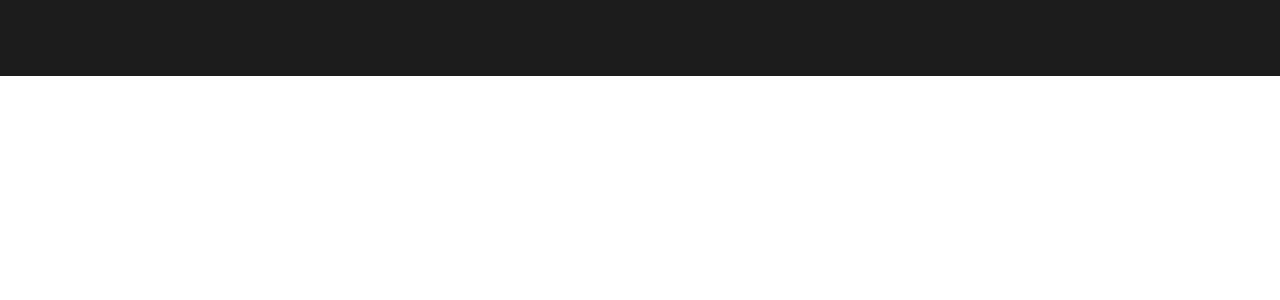
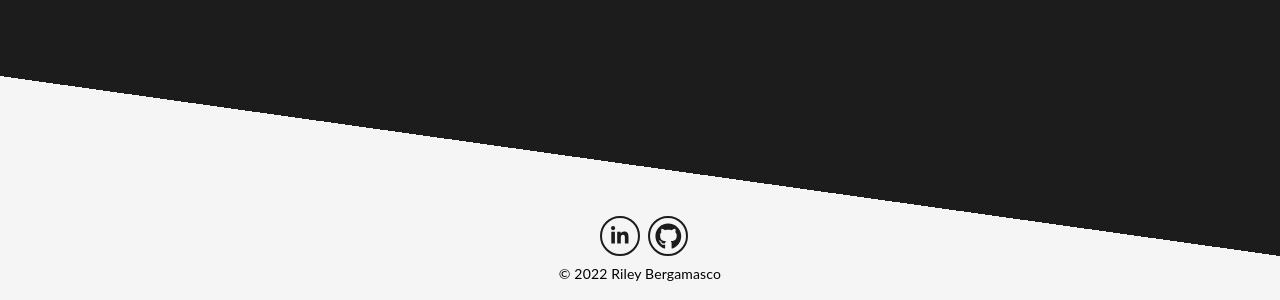
Before and after one commit to rlbergamasco/portfolio-v3, a React (Create React App) app: page /graphics in a window 1280 px wide. Shown: the part 724-1024 px from the top of the page. Before the commit the page ends 800 px from the top, so only its background shows below. Built offline with nearby package versions, Linux system fonts and the light colour scheme.

Commit message:
Created footer

```diff
--- a/src/App.js
+++ b/src/App.js
@@ -2,6 +2,7 @@
 import { Routes, Route } from 'react-router-dom';
 import { Box, createTheme, ThemeProvider } from '@mui/material';
 import { HomePage, GraphicsPage } from 'pages';
+import { Footer } from 'components';
 
 const ROUTES = [
   {
@@ -83,6 +84,7 @@
             />
           ))}
         </Routes>
+        <Footer />
       </Box>
     </ThemeProvider>
   );
--- /dev/null
+++ b/src/components/Footer.jsx
@@ -0,0 +1,16 @@
+import { Box, Typography } from '@mui/material';
+import { TriangleBackground, SocialButtons } from 'components';
+
+const Footer = () => {
+    return (
+        <Box sx={{ backgroundColor: '#f5f5f5', pb: 2 }}>
+            <TriangleBackground height="180px" width="100vw" />
+            <Box sx={{ mt: -5 }}>
+                <Box sx={{ display: 'flex', justifyContent: 'center', pb: 1 }}><SocialButtons /></Box>
+                <Typography color="textSecondary" textAlign="center" variant="body2">&copy; 2022 Riley Bergamasco</Typography>
+            </Box>
+        </Box>
+    );
+};
+
+export { Footer };
--- a/src/components/SocialButtons.jsx
+++ b/src/components/SocialButtons.jsx
@@ -8,7 +8,7 @@
         {
             icon: faLinkedinIn,
             url: "https://www.linkedin.com/in/rileybergamasco/",
-            size: "md"
+            size: "1x"
         },
         {
             icon: faGithub,
@@ -20,7 +20,7 @@
     return (
         <React.Fragment>
             {socials.map(({ icon, url, size }, i) => (
-                <Link href={url} key={i}>
+                <Link target="_blank" href={url} key={i}>
                     <Avatar
                         sx={{
                             backgroundColor: '#F5F5F5',
--- a/src/components/index.js
+++ b/src/components/index.js
@@ -2,3 +2,4 @@
 export { ArrowButton } from './ArrowButton';
 export { DisplayCard } from './DisplayCard';
 export { SocialButtons } from './SocialButtons';
+export { Footer } from './Footer';
--- a/src/pages/HomePage.jsx
+++ b/src/pages/HomePage.jsx
@@ -21,7 +21,7 @@
 
     return (
         <React.Fragment>
-            {scrollPosition > window.innerHeight * .75 ? <ArrowButton direction='up' /> : null}
+            {scrollPosition > window.innerHeight * .5 ? <ArrowButton direction='up' /> : null}
             <ArrowButton direction='down' />
             <Box sx={{ height: '80vh', width: '100vw', display: 'flex', justifyContent: 'center', alignItems: 'center' }}>
                 <Box sx={{ width: '100%', maxWidth: '640px', display: 'flex', justifyContent: 'center', alignItems: 'center', pl: 6 }}>
```
